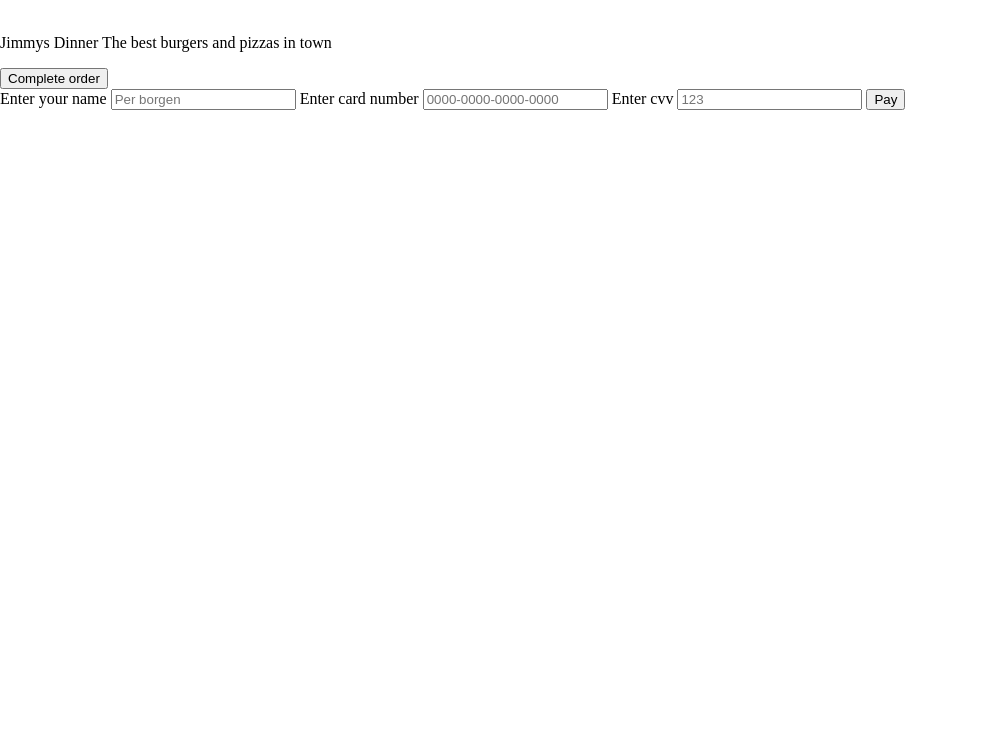
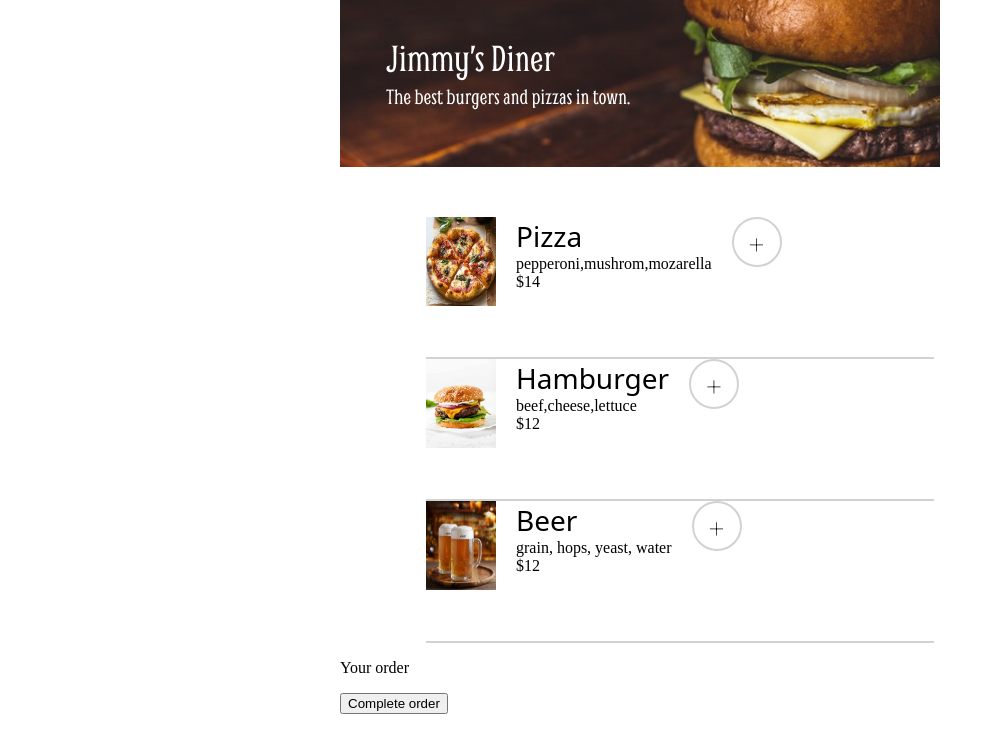
Before and after one commit to kusal630/restaurant-ordering-app, a website built with Vite: page index.html in a window 1280 px wide. Shown: the whole page, without its empty margins (0-1003 px from the left). Built offline with nearby package versions, Linux system fonts and the light colour scheme; a web font is replaced by a local one.

Commit message:
added the pricelist

```diff
--- a/data.js
+++ b/data.js
@@ -1,23 +1,23 @@
-const menuArray = [
+export const menuArray = [
     {
         name: "Pizza",
         ingredients: ["pepperoni", "mushrom", "mozarella"],
         id: 0,
         price: 14,
-        emoji: "🍕"
+        image:'pizza.jpg'
     },
     {
         name: "Hamburger",
         ingredients: ["beef", "cheese", "lettuce"],
         price: 12,
-        emoji: "🍔",
+        image: 'hamburger.jpg',
         id: 1
     },
         {
         name: "Beer",
         ingredients: ["grain, hops, yeast, water"],
         price: 12,
-        emoji: "🍺",
+        image: 'beer.jpg',
         id: 2
     }
 ]
--- a/index.css
+++ b/index.css
@@ -1,3 +1,82 @@
 body {
-    margin: 0;
+    margin:auto;
+    padding:0;
+    width:600px;
+    height:1161px;
 }
+
+header{
+    width:600px;
+    height:167px;
+}
+
+.header-img{
+    width:600px;
+    height:167px;
+}
+
+.card-details-form{
+    margin:10px auto;
+    display:none;
+    flex-direction:column;
+    align-items:center;
+}
+
+.form-input{
+    width:150px;
+}
+
+/* .price-section{
+    display:none;
+} */
+
+.item-add-section{
+    display:flex;
+    gap:20px;
+    width:508px;
+    height:140px;
+    margin:0px;
+    border-bottom:2px solid #D2D2D2;
+}
+
+#items-list{
+    list-style-type:none;
+    margin:50px 0px 0px 46px;
+}
+
+.item-emoji{
+    width:70px;
+    height:89px;
+}
+
+.item-details{
+    margin:0px;
+}
+
+.item-name{
+    margin:0px;
+    font-family: "Smythe", system-ui;
+    font-weight: regular;
+    color:#000000;
+    font-size:28px;
+
+}
+
+.item-ingredients{
+    margin:0px;
+}
+
+.item-price{
+    margin:0px;
+}
+
+.item-add-button{
+    border:2px solid #D2D2D2;;
+    background:0;
+    border-radius:50%;
+    height:50px;
+    width:50px;
+    font-size:32px;
+    font-weight:lighter;
+    font-family: "Inter", sans-serif;
+}
--- a/index.html
+++ b/index.html
@@ -2,36 +2,40 @@
 <html>
     <head>
         <link rel='stylesheet' href='index.css'>
+        <link rel="preconnect" href="https://fonts.googleapis.com">
+        <link rel="preconnect" href="https://fonts.gstatic.com" crossorigin>
+        <link href="https://fonts.googleapis.com/css2?family=Happy+Monkey&family=Inter:ital,opsz,wght@0,14..32,100..900;1,14..32,100..900&family=Karla:ital,wght@0,200..800;1,200..800&family=Montserrat:ital,wght@0,100..900;1,100..900&family=Orbitron:wght@400..900&family=Roboto:ital,wght@0,100..900;1,100..900&family=Smythe&family=Source+Sans+3:ital,wght@0,200..900;1,200..900&display=swap" rel="stylesheet">
     </head>
-    <body>
+    <body class="ui-class">
         <header>
-            <img>
-            <p>
-                <span>Jimmys Dinner</span>
-                The best burgers and pizzas in town
-            </p>
+            <img class="header-img" src="images/header.png">
         </header>
         <main>
             <section class="items-section">
-                <ul>
+                <ul id="items-list">
                     <!-- render items -->
                 </ul>
             </section>
-            <section class="price-section">
-                <ul>
+            <section class="price-section" id="price-section">
+                <p id="added-items-heading">Your order</p>
+                <ul id="price-list">
                     <!-- render prices -->
                 </ul>
-                <button>Complete order</button>
+                <button id="complete-order">Complete order</button>
             </section>
             <section class="card-details-modal">
-                <form>
+                <form class="card-details-form">
                     <label>Enter your name</label>
-                        <input type="text" placeholder='Per borgen'>
+                        <input class="form-input" type="text" placeholder='Per borgen'>
                     <label>Enter card number</label>
-                        <input type ='text' placeholder="0000-0000-0000-0000">
+                        <input class="form-input" type ='text' placeholder="0000-0000-0000-0000">
                     <label>Enter cvv</label>
-                        <input type="text" placeholder="123">
+                        <input class="form-input" type="text" placeholder="123">
                     <button>Pay</button>
                 </form>
             </section>
             <p class="order-message"></p>
+        </main>
+        <script type="module" src="index.js"></script>
+    </body>
+</html>
--- a/index.js
+++ b/index.js
@@ -0,0 +1,66 @@
+import { menuArray } from './data.js'
+
+const itemsList = document.getElementById('items-list')
+const priceList = document.getElementById('price-list')
+const priceSection = document.getElementById('price-section')
+
+
+document.addEventListener("click",function(e){
+    menuArray.forEach(function(item){
+        if (e.target.id===`item-add-${item.id}`){
+        renderPrices(item.id)
+    }
+    })
+    if (e.target.id=`complete-order`){
+        confirmOrder()
+    }
+
+})
+
+function confirmOrder(){
+    priceSection.style.display='block'
+    priceList.innerHTML=`Thanks NAME! your order is on the way`
+}
+
+function renderPrices(id){
+
+    const addedItems = menuArray.map(function(item){
+        if (item.id===id){
+            return `
+            <li class='price-section'>
+                <p class='added-item-name'>${item.name}</p>
+                <button class='remove-btn' >remove</button>
+                <p class='added-item-price'>$${item.price}</p>
+            </li>`
+        }
+
+    })
+    priceSection.style.display='block'
+    // const removeBtn = document.getElementById('remove-btn')
+    // removeBtn.addEventListener("click",function(){
+
+    // })
+    priceList.innerHTML+=addedItems.join('')
+}
+
+
+
+function renderItemsList(){
+
+    const items = menuArray.map(function(item){
+        return `
+            <li class='item-add-section'>
+                <img src=images/${item.image} class='item-emoji'>
+                <div class='item-details'>
+                    <p class='item-name'>${item.name}</p>
+                    <p class='item-ingredients'>${item.ingredients.join(',')}</p>
+                    <p class='item-price'>$${item.price}</p>
+                </div>
+                <button class='item-add-button' id='item-add-${item.id}'>+</button>
+            </li>`
+    })
+    itemsList.innerHTML=items.join('')
+}
+
+
+renderItemsList()
```
Also changed, not shown: images/New Bitmap image.bmp (deleted), images/beer.jpg (added), images/hamburger.jpg (added), images/header.png (added), images/pizza.jpg (added), images/restaurant.webp (added).
